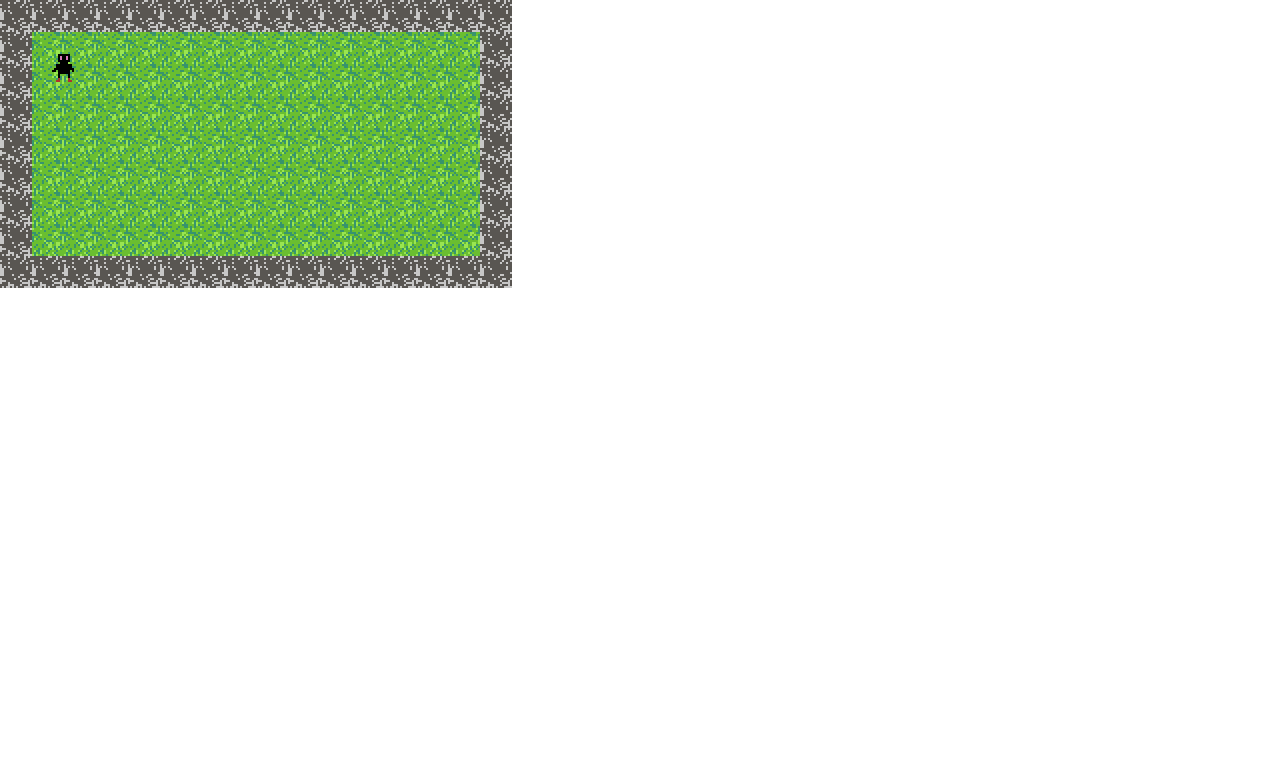
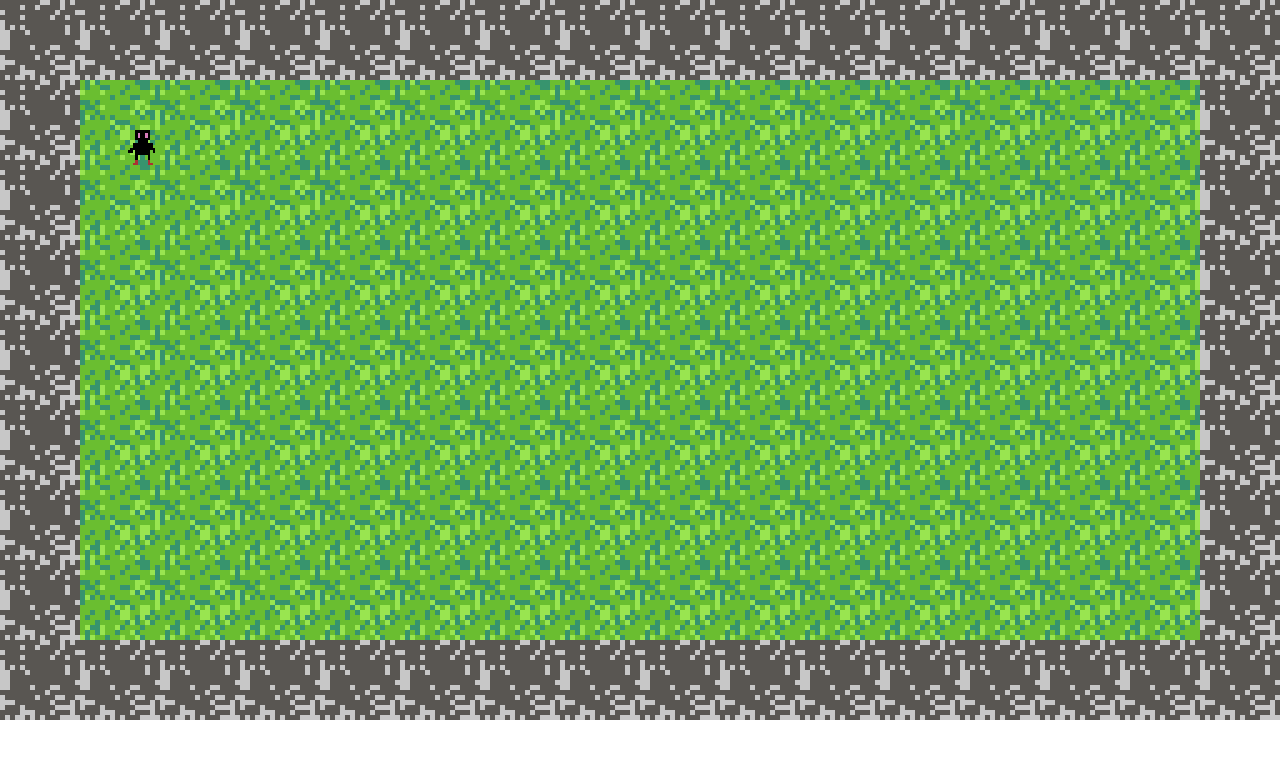
Before and after one commit to SleepySleepyFox/wizardry, a website built with Vite: page index.html in a window 1280 px wide. Built offline with nearby package versions, Linux system fonts and the light colour scheme.

Commit message:
map scaled

```diff
--- a/src/core/entities/Player.ts
+++ b/src/core/entities/Player.ts
@@ -10,11 +10,11 @@ export class Player {
     inJump: boolean
 
     constructor(src: string) {
-        this.width = 16;
-        this.height = 16;
+        this.width = 16 / 2;
+        this.height = 16 / 2;
         this.image = this.loadSprite(src);
         this.pos = {x: 25,y: 25}
-        this.speed = 5;
+        this.speed = 2;
         this.listenForKeyEvents()
         this.inJump = false
     }
--- a/src/main.ts
+++ b/src/main.ts
@@ -12,7 +12,9 @@ const canvas = document.querySelector<HTMLCanvasElement>('#canvas')
     canvas.width = innerWidth
     const ctx = canvas.getContext("2d")
     if(!ctx) return;
-    ctx.scale(2,2)
+    const scale = canvas.width / (map.width * map.size)
+    // ctx.translate(innerWidth / map.width, innerHeight / map.height)
+    ctx.scale(scale,scale)
     ctx.imageSmoothingEnabled = false
     map.draw(ctx)
     player.draw(ctx)
--- a/src/style.css
+++ b/src/style.css
@@ -3,9 +3,12 @@ body{
     width: 100%;
     padding: 0;
     margin: 0;
-    overflow: hidden;
+    /* overflow: hidden; */
+    display: flex;
+    justify-content: center;
 }
 
 #canvas{
-
+    width: 100%;
+    height: 100%;
 }
```
